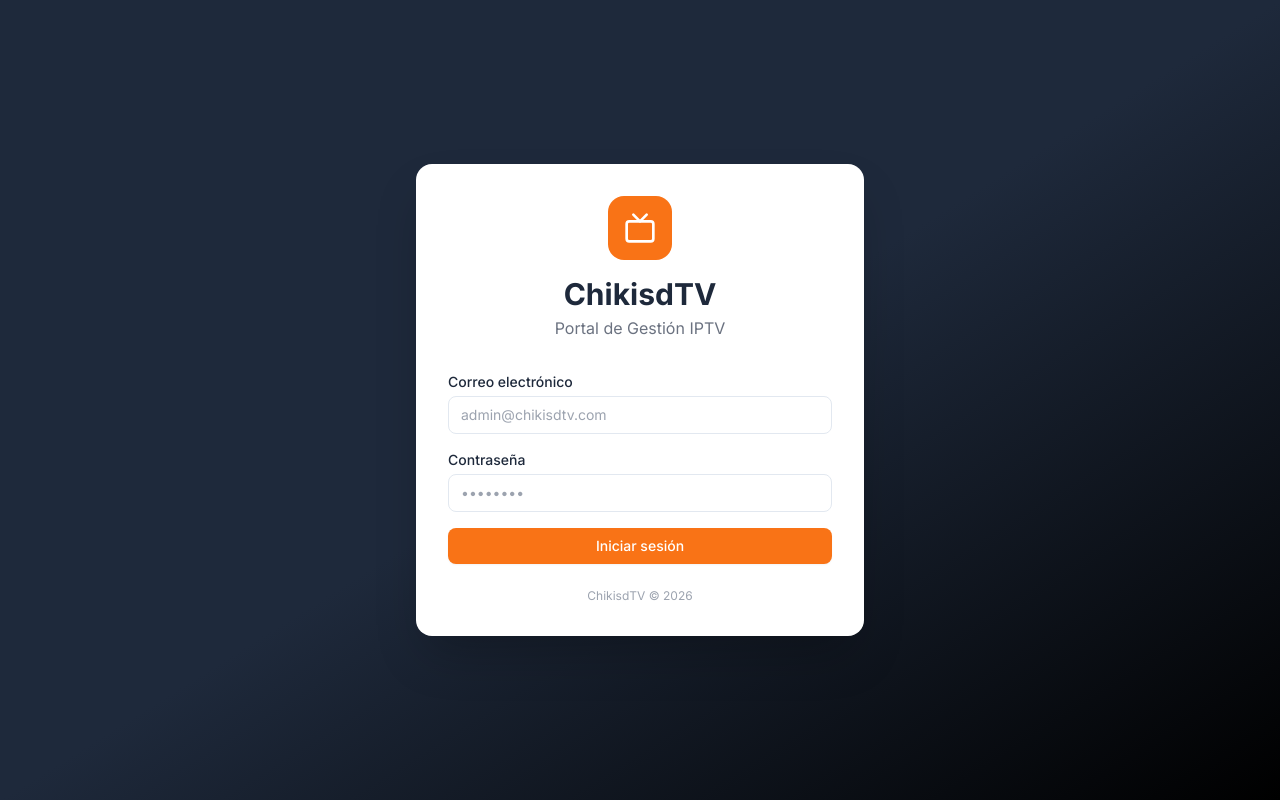
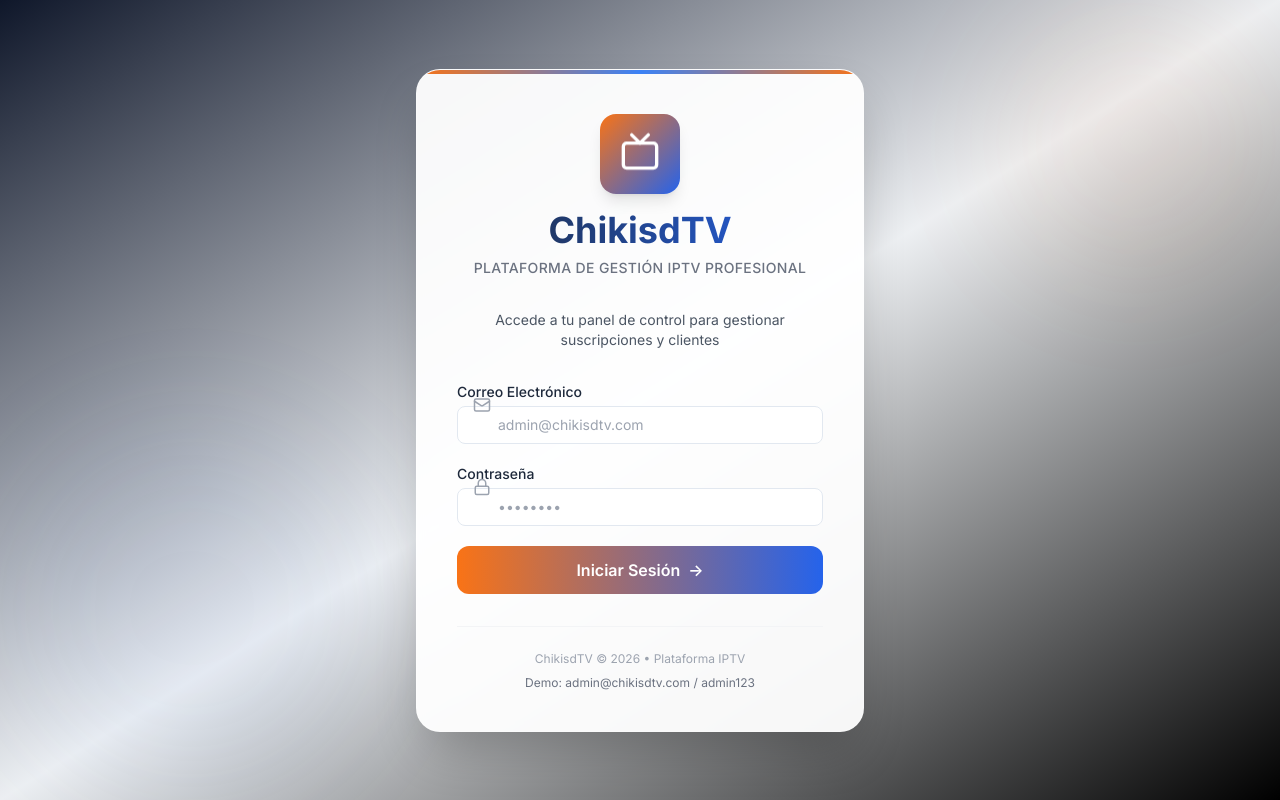
Before and after one commit to Vladichakadc/chikisdtv, a React (Vite) app in the folder client/: page /login in a window 1280 px wide. Built offline with nearby package versions, Linux system fonts and the light colour scheme; no server answers.

Commit message:
feat: implement modern login page and add project skill documentation guides

```diff
--- a/client/src/pages/Login.jsx
+++ b/client/src/pages/Login.jsx
@@ -1,15 +1,48 @@
 import { useState } from 'react'
 import { useNavigate } from 'react-router-dom'
-import { Tv, Loader2 } from 'lucide-react'
+import { Tv, Loader2, Lock, Mail } from 'lucide-react'
 import api from '../config/api'
 import { Button } from '../components/ui/Button'
 import { Input } from '../components/ui/Input'
+
+const STYLES = `
+  @keyframes fadeInUp {
+    from { opacity: 0; transform: translateY(20px); }
+    to { opacity: 1; transform: translateY(0); }
+  }
+  @keyframes float {
+    0%, 100% { transform: translateY(0px); }
+    50% { transform: translateY(-10px); }
+  }
+  @keyframes shimmer {
+    0% { background-position: -1000px 0; }
+    100% { background-position: 1000px 0; }
+  }
+  .fade-in { animation: fadeInUp 0.6s ease-out forwards; }
+  .fade-in-1 { animation-delay: 0.1s; opacity: 0; }
+  .fade-in-2 { animation-delay: 0.2s; opacity: 0; }
+  .fade-in-3 { animation-delay: 0.3s; opacity: 0; }
+  .fade-in-4 { animation-delay: 0.4s; opacity: 0; }
+  .floating { animation: float 3s ease-in-out infinite; }
+  .loading-shimmer { animation: shimmer 2s infinite; }
+  .input-focus:focus-within {
+    box-shadow: 0 0 0 3px rgba(249, 115, 22, 0.1);
+  }
+  .button-hover:hover:not(:disabled) {
+    transform: translateY(-2px);
+    box-shadow: 0 12px 24px rgba(249, 115, 22, 0.3);
+  }
+  .error-pulse {
+    animation: fadeInUp 0.4s ease-out;
+  }
+`
 
 export default function Login() {
   const [email, setEmail] = useState('')
   const [password, setPassword] = useState('')
   const [loading, setLoading] = useState(false)
   const [error, setError] = useState('')
+  const [focusedField, setFocusedField] = useState(null)
   const navigate = useNavigate()
 
   const handleSubmit = async (e) => {
@@ -35,49 +68,126 @@ export default function Login() {
   }
 
   return (
-    <div className="min-h-screen flex items-center justify-center bg-gradient-to-br from-brand-accent via-slate-800 to-black p-4">
-      <div className="bg-white rounded-2xl shadow-2xl w-full max-w-md p-8">
-        <div className="text-center mb-8">
-          <div className="inline-flex items-center justify-center w-16 h-16 bg-brand-primary rounded-2xl text-white mb-4">
-            <Tv size={32} />
+    <>
+      <style>{STYLES}</style>
+      <div className="min-h-screen flex items-center justify-center bg-gradient-to-br from-slate-900 via-brand-accent/5 to-black p-4 relative overflow-hidden">
+        {/* Decorative Elements */}
+        <div className="absolute top-0 right-0 w-72 h-72 bg-brand-primary/10 rounded-full blur-3xl opacity-50 floating" />
+        <div className="absolute bottom-0 left-0 w-96 h-96 bg-blue-500/10 rounded-full blur-3xl opacity-50" />
+
+        {/* Main Card */}
+        <div className="relative z-10 bg-white/95 backdrop-blur-sm rounded-3xl shadow-2xl w-full max-w-md overflow-hidden border border-white/20">
+          {/* Header Accent */}
+          <div className="h-1 bg-gradient-to-r from-brand-primary via-blue-500 to-brand-primary" />
+
+          <div className="p-8 sm:p-10">
+            {/* Logo Section */}
+            <div className="text-center mb-8 fade-in fade-in-1">
+              <div className="inline-flex items-center justify-center w-20 h-20 bg-gradient-to-br from-brand-primary to-blue-600 rounded-2xl text-white mb-4 shadow-lg hover:shadow-xl transition-shadow">
+                <Tv size={40} className="floating" />
               </div>
-          <h1 className="text-3xl font-bold text-brand-accent">ChikisdTV</h1>
-          <p className="text-gray-500 mt-1">Portal de Gestión IPTV</p>
+              <h1 className="text-4xl font-bold bg-gradient-to-r from-brand-accent to-blue-600 bg-clip-text text-transparent">
+                ChikisdTV
+              </h1>
+              <p className="text-gray-500 mt-2 text-sm font-medium tracking-wide">
+                PLATAFORMA DE GESTIÓN IPTV PROFESIONAL
+              </p>
             </div>
 
-        <form onSubmit={handleSubmit} className="space-y-4">
+            {/* Subtitle */}
+            <p className="text-center text-gray-600 text-sm mb-8 fade-in fade-in-2">
+              Accede a tu panel de control para gestionar suscripciones y clientes
+            </p>
+
+            {/* Form */}
+            <form onSubmit={handleSubmit} className="space-y-5">
+              {/* Email Input */}
+              <div className="fade-in fade-in-3 input-focus">
+                <div className="relative">
+                  <Mail className="absolute left-4 top-3.5 text-gray-400" size={18} />
                   <Input
-            label="Correo electrónico"
+                    label="Correo Electrónico"
                     type="email"
                     value={email}
                     onChange={(e) => setEmail(e.target.value)}
+                    onFocus={() => setFocusedField('email')}
+                    onBlur={() => setFocusedField(null)}
                     required
                     placeholder="admin@chikisdtv.com"
+                    className="pl-10"
+                    style={{
+                      transition: 'all 0.3s ease',
+                      borderColor: focusedField === 'email' ? '#f97316' : undefined,
+                    }}
                   />
+                </div>
+              </div>
+
+              {/* Password Input */}
+              <div className="fade-in fade-in-4 input-focus">
+                <div className="relative">
+                  <Lock className="absolute left-4 top-3.5 text-gray-400" size={18} />
                   <Input
                     label="Contraseña"
                     type="password"
                     value={password}
                     onChange={(e) => setPassword(e.target.value)}
+                    onFocus={() => setFocusedField('password')}
+                    onBlur={() => setFocusedField(null)}
                     required
                     placeholder="••••••••"
+                    className="pl-10"
+                    style={{
+                      transition: 'all 0.3s ease',
+                      borderColor: focusedField === 'password' ? '#f97316' : undefined,
+                    }}
                   />
+                </div>
+              </div>
 
+              {/* Error State */}
               {error && (
-            <div className="bg-red-50 border border-red-200 text-red-700 text-sm p-3 rounded-lg">
-              {error}
+                <div className="error-pulse bg-gradient-to-r from-red-50 to-red-100 border border-red-200 text-red-700 text-sm p-4 rounded-lg flex items-start gap-3">
+                  <span className="text-lg">⚠️</span>
+                  <div>
+                    <p className="font-medium">{error}</p>
+                    <p className="text-xs text-red-600 mt-1">Verifica tus credenciales e intenta nuevamente</p>
+                  </div>
                 </div>
               )}
 
-          <Button type="submit" disabled={loading} className="w-full">
-            {loading ? <Loader2 className="animate-spin" size={18} /> : 'Iniciar sesión'}
-          </Button>
+              {/* Submit Button */}
+              <button
+                type="submit"
+                disabled={loading}
+                className="button-hover w-full py-3 px-4 bg-gradient-to-r from-brand-primary to-blue-600 text-white font-semibold rounded-xl transition-all duration-300 flex items-center justify-center gap-2 hover:shadow-lg disabled:opacity-80 disabled:cursor-not-allowed mt-6"
+              >
+                {loading ? (
+                  <>
+                    <Loader2 className="animate-spin" size={18} />
+                    <span>Iniciando sesión...</span>
+                  </>
+                ) : (
+                  <>
+                    <span>Iniciar Sesión</span>
+                    <span>→</span>
+                  </>
+                )}
+              </button>
             </form>
 
-        <p className="text-center text-xs text-gray-400 mt-6">
-          ChikisdTV © 2026
+            {/* Footer */}
+            <div className="mt-8 pt-6 border-t border-gray-100">
+              <p className="text-center text-xs text-gray-400">
+                ChikisdTV © 2026 • Plataforma IPTV
+              </p>
+              <p className="text-center text-xs text-gray-500 mt-2">
+                Demo: admin@chikisdtv.com / admin123
               </p>
             </div>
           </div>
+        </div>
+      </div>
+    </>
   )
 }
```
Lines whose indentation alone changed are shown as unchanged.
